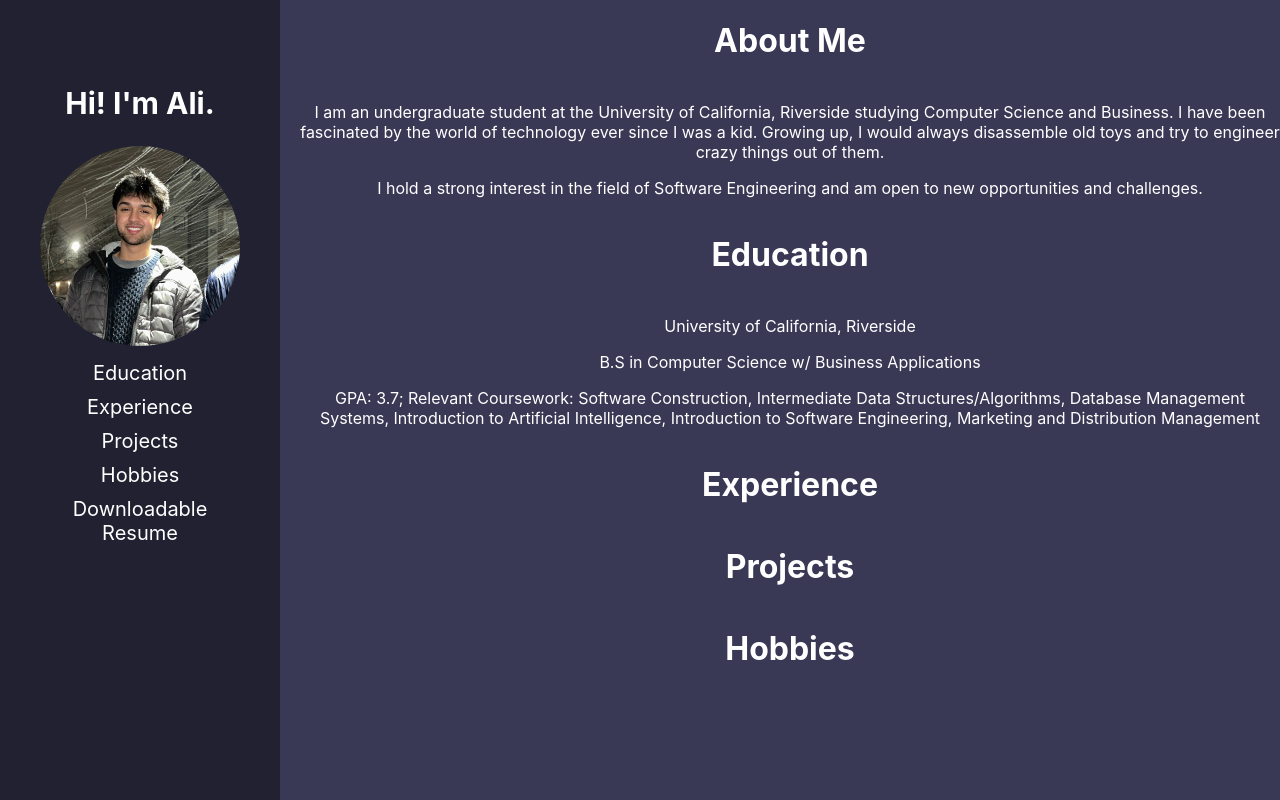
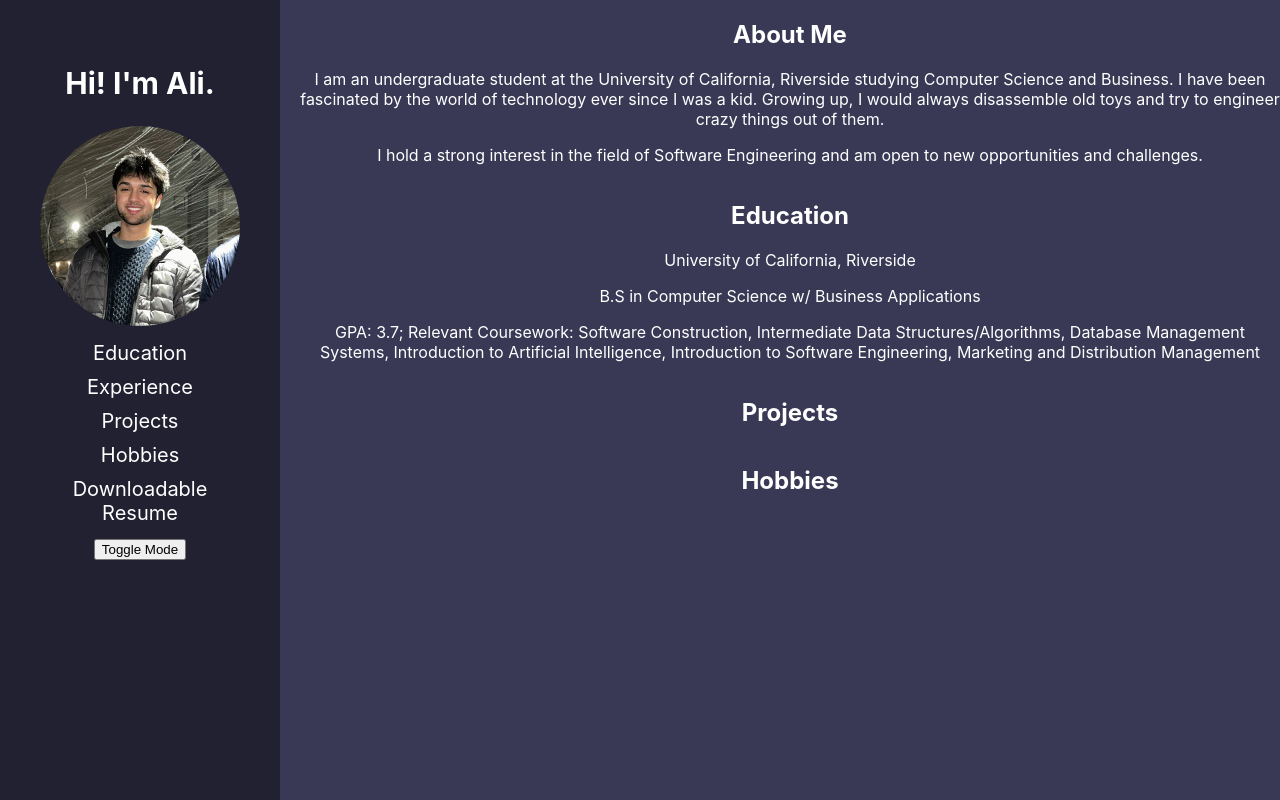
Before and after one commit to alihshaikh/modernwebsite, a React (Create React App) app: page / in a window 1280 px wide. Built offline with nearby package versions, Linux system fonts and the light colour scheme.

Commit message:
added mvp dark mode toggler (TO DO: add navbar dark/light toggling and make button look pretty)

```diff
--- a/src/App.css
+++ b/src/App.css
@@ -25,4 +25,6 @@
 
 body {
   background-color: #393956;
+  color: white;
+
 }
--- a/src/App.js
+++ b/src/App.js
@@ -3,30 +3,41 @@ import Navbar from './components/Navbar/Navbar';
 import Textbox from './components/Textbox/Textbox';
 import Section from './components/Section/Section';
 import Content from './components/Content/Content';
+import { useState } from 'react';
 
 function App() {
+
+  const [isDark, setDark] = useState(true);
+
+  const setDarkMode = () => {
+    setDark(!isDark);
+    const body = document.querySelector('body');
+    if (body) {
+      body.style.backgroundColor = isDark ? '#9b9bc7' : '#393956';
+      body.style.color = isDark ? 'white' : 'black';
+      }
+  };
+
+
   return (
     <div className='App'>
-      <Navbar/>
+      <Navbar
+        togglebutton={ <button onClick={setDarkMode}>Toggle Mode</button>}
+        isDarkMode={isDark}
+      />
       <div className='content-container'>
-        <Section
-          sectionTitle='About Me'
-        />
         <Textbox
-          id='education'
-          title=''
+          title='About Me'
           content= {
             <>
               <Content content="I am an undergraduate student at the University of California, Riverside studying Computer Science and Business. I have been fascinated by the world of technology ever since I was a kid. Growing up, I would always disassemble old toys and try to engineer crazy things out of them." />
               <Content content="I hold a strong interest in the field of Software Engineering and am open to new opportunities and challenges." />
             </>
           }
-        />
-        <Section
-          sectionTitle='Education'
+          isDarkMode={isDark}
         />
         <Textbox
-          title=''
+          title='Education'
           content= {
             <>
               <Content content="University of California, Riverside" />
@@ -36,17 +47,27 @@ Systems, Introduction to Artificial Intelligence, Introduction to Software Engin
 Management"/>
             </>
           }
+          isDarkMode={isDark}
         />
-        <Section
-          sectionTitle='Experience'
+        <Textbox
+          title='Projects'
+          content= {
+            <>
+            {/* to add */}
+            </>
+          }
+          isDarkMode={isDark}
         />
-        <Section
-          id='projects'
-          sectionTitle='Projects'
+        <Textbox
+          title='Hobbies'
+          content= {
+            <>
+            {/* to add */}
+            </>
+          }
+          isDarkMode={isDark}
         />
-        <Section
-          sectionTitle='Hobbies'
-        />
+
       </div>
     </div>
   );
--- a/src/components/Navbar/Navbar.jsx
+++ b/src/components/Navbar/Navbar.jsx
@@ -2,9 +2,12 @@ import React from 'react';
 import './Navbar.css';
 import linkedImage from '../../imgs/linked.jpeg';
 
-const Navbar = () => {
+
+const Navbar = ({togglebutton, isDarkMode}) => {
+
   return (
-    <nav className="vertical-navbar">
+    <div className='vertical-navbar' >
+      <nav >
       <ul>
         <li><h1>Hi! I'm Ali.</h1></li>
         <li><img src={linkedImage}></img></li>
@@ -13,8 +16,11 @@ const Navbar = () => {
         <li><a href="/projects">Projects</a></li>
         <li><a href="/hobbies">Hobbies</a></li>
         <li><a href="/resume">Downloadable Resume</a></li>
+        <li>{togglebutton}</li>
       </ul>
     </nav>
+    </div>
+
   );
 };
 
--- a/src/components/Section/Section.jsx
+++ b/src/components/Section/Section.jsx
@@ -1,9 +1,14 @@
 import React from 'react'
 import './Section.css';
 
-const Section = ({sectionTitle}) => {
+const Section = ({sectionTitle, isDarkMode}) => {
+
+    const titleColor = {
+        color: isDarkMode ? 'white' : 'black'
+    }
+
     return (
-        <div className='section'>
+        <div className='section' style={titleColor}>
             <h1>{sectionTitle}</h1>
         </div>
     );
--- a/src/components/Textbox/Textbox.jsx
+++ b/src/components/Textbox/Textbox.jsx
@@ -2,9 +2,13 @@ import React from 'react';
 import './Textbox.css'
 
 
-const Textbox = ({title, content}) => {
+const Textbox = ({title, content, isDarkMode}) => {
+    const textColor = {
+        color: isDarkMode ? 'white' : 'black'
+    }
+
   return (
-    <div className='textColor'>
+    <div style={textColor}>
         <h2>{title}</h2>
         <div>{content}</div>
     </div>
```
